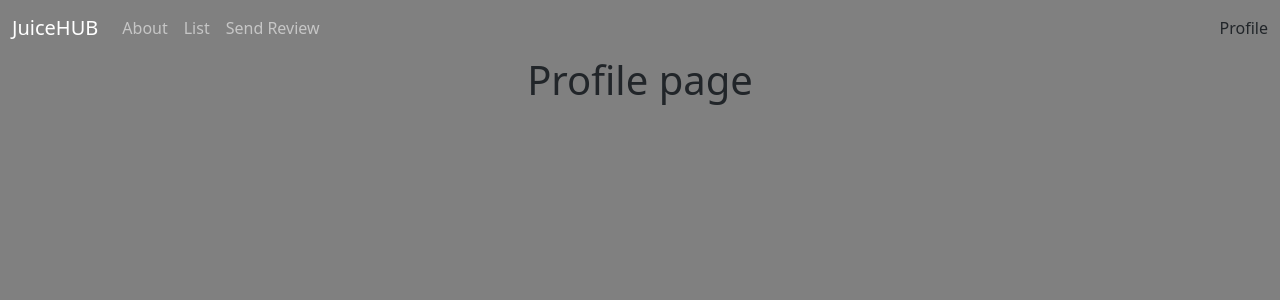
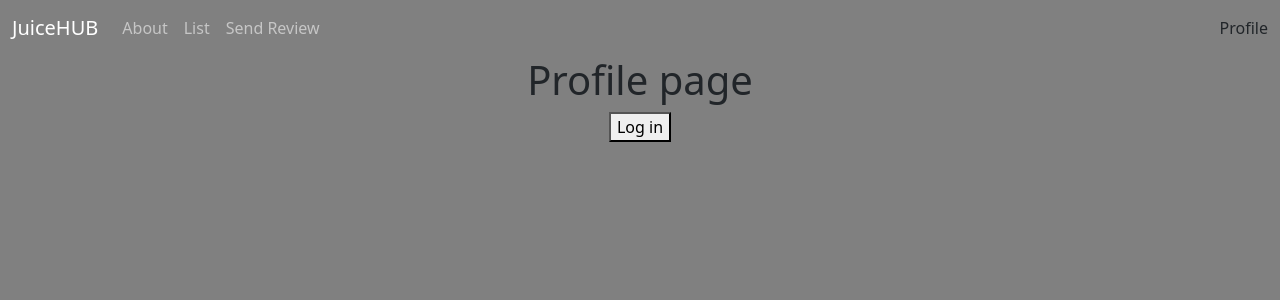
Before and after one commit to Saul999/JuiceHUB, a React (Vite) app in the folder frontend/: page /profile in a window 1280 px wide. Shown: the top 300 px of the page. Built offline with nearby package versions, Linux system fonts and the light colour scheme; no server answers.

Commit message:
created log in and log out button

```diff
--- a/frontend/src/components/Profile.tsx
+++ b/frontend/src/components/Profile.tsx
@@ -1,10 +1,21 @@
-import NavBar from "./NavBar";
+// import NavBar from "./NavBar";
 import Logout from "./Logout";
+import useUser from "../hooks/useUser";
+import { Link } from "react-router-dom";
+
 function Profile() {
+  const { user } = useUser();
+
   return (
     <>
       <h1>Profile page</h1>
-      <Logout></Logout>
+      {user ? (
+        <Logout></Logout>
+      ) : (
+        <Link to={"/login"}>
+          <button>Log in</button>
+        </Link>
+      )}
     </>
   );
 }
```
